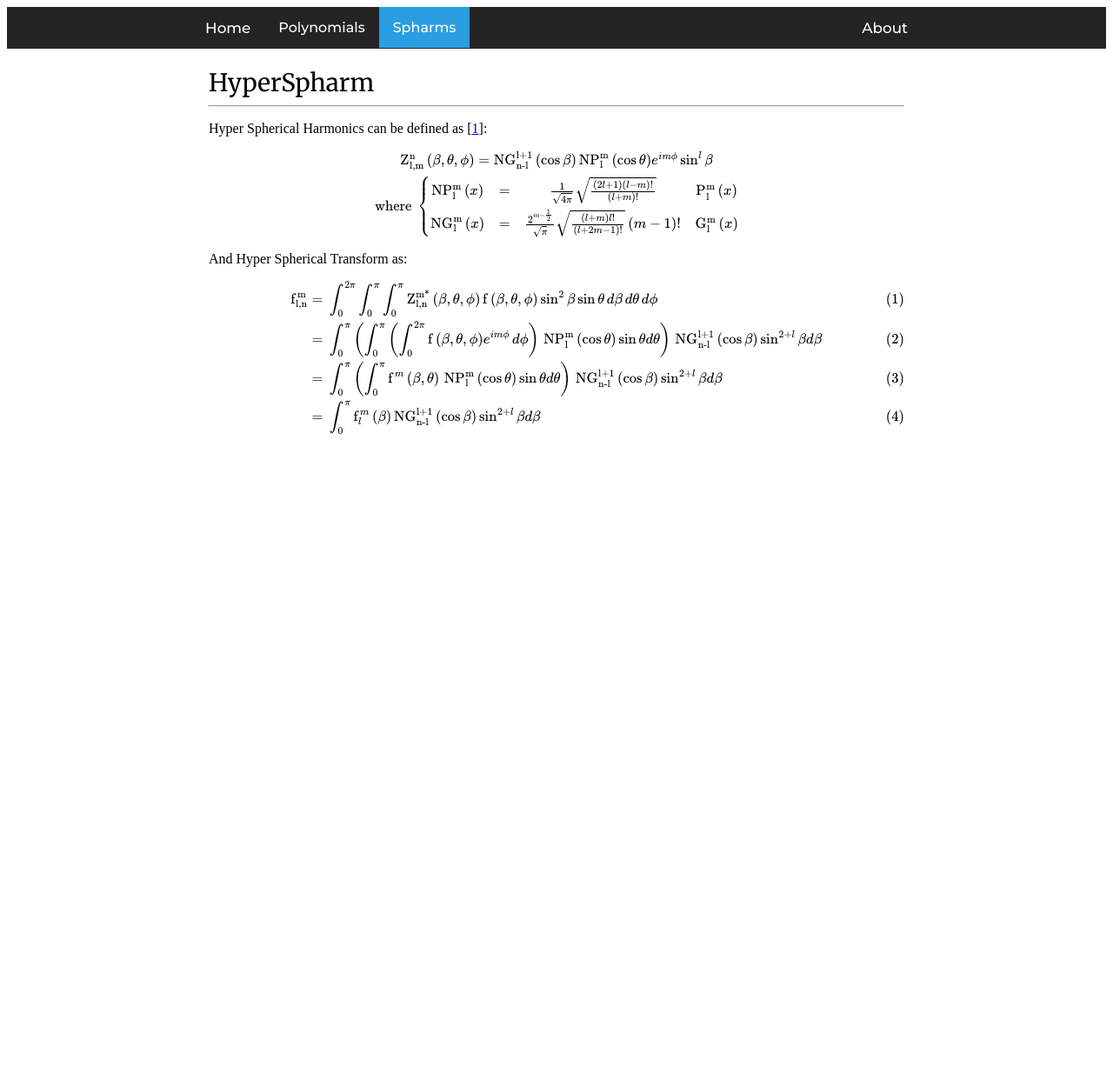
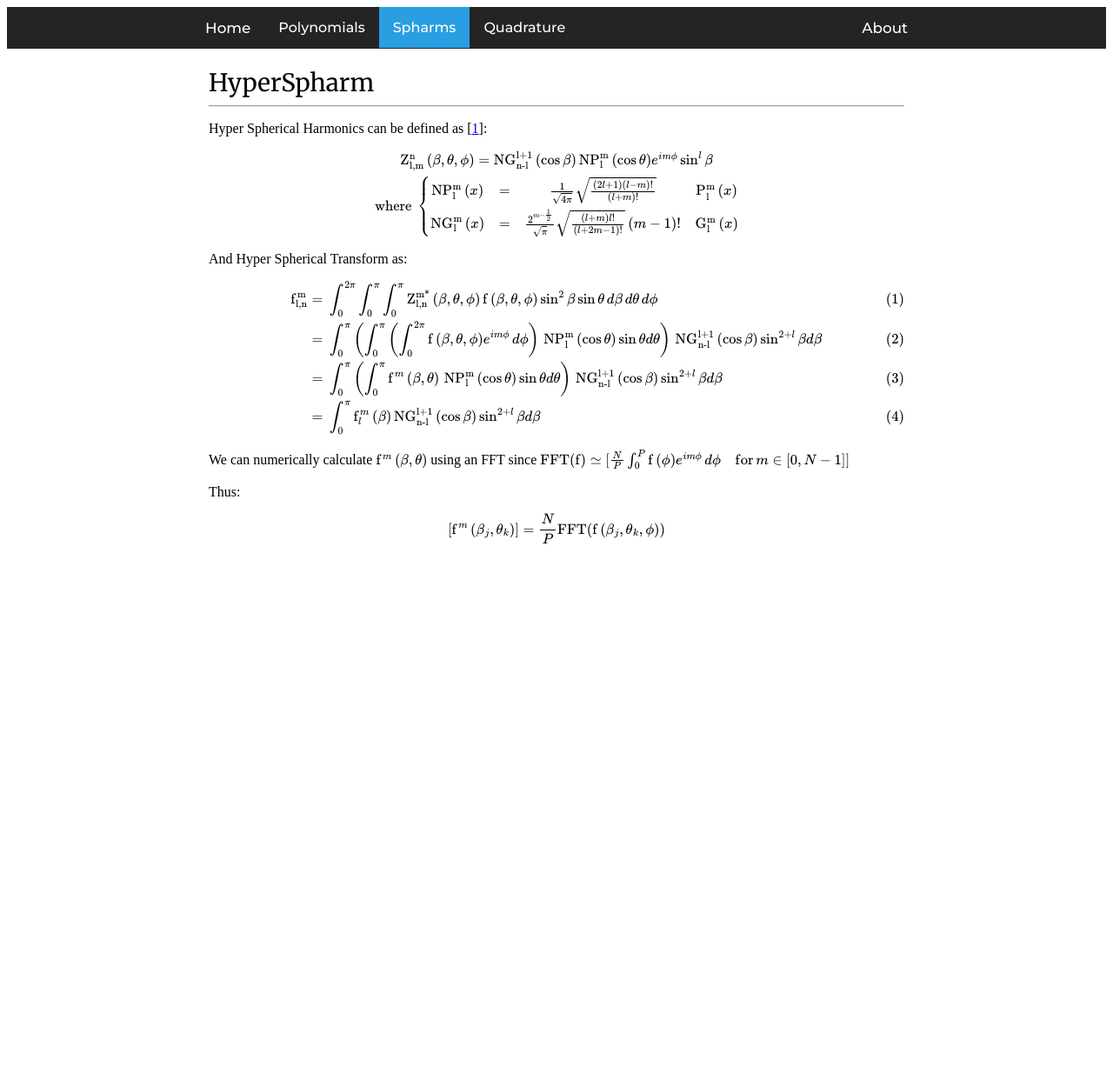
Before and after one commit to sylvaus/hyperspharm, a Jekyll site: the page built from hyperspharm.md, in a window 1280 px wide. Shown: the whole page at 87% size. Built offline with Jekyll 4.4.1, drawn with Linux system fonts in a browser that asks for light colours; nearby versions of some CDN libraries; our own code applies the rules of GitHub Pages for plain Markdown files; formulas are drawn with MathJax 3.

```diff
--- a/_includes/header.html
+++ b/_includes/header.html
@@ -19,6 +19,14 @@
                 <a id="HyperSpharm" href="{{ "/hyperspharm.html" | relative_url }}">HyperSpharm</a>
             </div>
         </div>
+        <div class="dropdown">
+            <button class="dropbtn">Quadrature
+                <i class="fa fa-caret-down"></i>
+            </button>
+            <div class="dropdown-content">
+                <a id="Clenshaw-Curtis" href="{{ "/clenshaw_curtis.html" | relative_url }}">Clenshaw-Curtis</a>
+            </div>
+        </div>
         <a id="About" href="{{ "/about.html" | relative_url }}">About</a>
         <a href="javascript:void(0);" class="icon" onclick="header_dropdown()">&#9776;</a>
     </div>
--- a/hyperspharm.md
+++ b/hyperspharm.md
@@ -14,3 +14,10 @@ $$\begin{eqnarray} \operatorname{f^{m}_{l,n}} &=& \int_{0}^{2 \pi}\int_{0}^{\pi}
 \\ &=&  \int_{0}^{\pi}\left(\int_{0}^{\pi} \left(\int_{0}^{2 \pi} \operatorname{f}{\left (\beta,\theta,\phi \right )} e^{i m \phi} \, d\phi\right)\, \operatorname{NP^m_l}{\left (\cos\theta \right )}\sin{\theta}d\theta\right)\, \operatorname{NG^{l+1}_{n-l}}{\left (\cos\beta \right )}\sin^{2+l}{\beta}d\beta
 \\ &=&  \int_{0}^{\pi}\left(\int_{0}^{\pi} \operatorname{f}^{m}{\left (\beta,\theta \right )} \, \operatorname{NP^m_l}{\left (\cos\theta \right )}\sin{\theta}d\theta\right)\, \operatorname{NG^{l+1}_{n-l}}{\left (\cos\beta \right )}\sin^{2+l}{\beta}d\beta
 \\ &=&  \int_{0}^{\pi} \operatorname{f}^{m}_{l}{\left (\beta \right )} \operatorname{NG^{l+1}_{n-l}}{\left (\cos\beta \right )}\sin^{2+l}{\beta}d\beta\end{eqnarray}$$
+
+We can numerically calculate $\operatorname{f}^{m}{\left (\beta,\theta \right )}$ using an FFT since
+$\operatorname{FFT}(\operatorname{f}) \simeq [\frac{N}{P}\int_{0}^{P} \operatorname{f}{\left(\phi \right )} e^{i m \phi} \, d\phi \quad\text{for}\, m \in [0, N-1] ]$
+
+Thus:
+
+$$\left[\operatorname{f}^{m}{\left (\beta_j,\theta_k \right )}\right] = \frac{N}{P}\operatorname{FFT}(\operatorname{f}{\left (\beta_j,\theta_k,\phi \right )}) $$
```
Also changed, not shown: clenshaw_curtis.md (added, +12 -0 lines).
